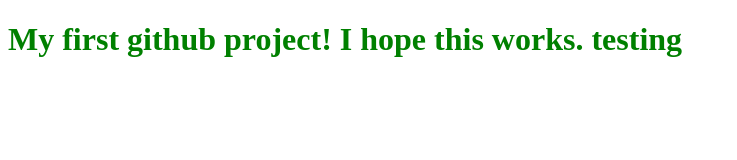
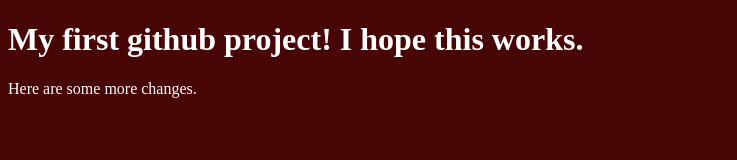
Before and after one commit to Andrew-Herring/github101, a plain HTML site: page index.html in a window 1280 px wide. Shown: the whole page, without its empty margins (0-737 px from the left). Drawn offline with Linux system fonts and the light colour scheme.

Commit message:
changed color to red and white, more text

```diff
--- a/index.html
+++ b/index.html
@@ -8,6 +8,8 @@
  <link rel="stylesheet" href="main.css">
 </head>
 <body>
-  <h1 class="myTitle">My first github project!  I hope this works. testing</h1>
+  <h1 class="textColor">My first github project!  I hope this works.</h1>
+
+  <p class="textColor">Here are some more changes.</p>
 </body>
 </html>
--- a/main.css
+++ b/main.css
@@ -1,4 +1,8 @@
-.myTitle {
-color: green;
+.textColor {
+color: white;
 
 }
+
+body{
+  background-color: rgb(71, 5, 5);
+}
```
